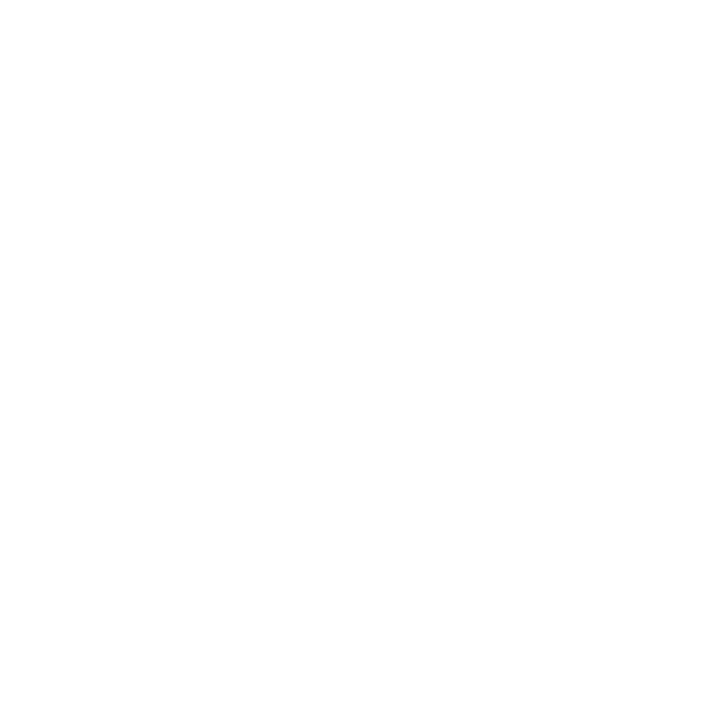
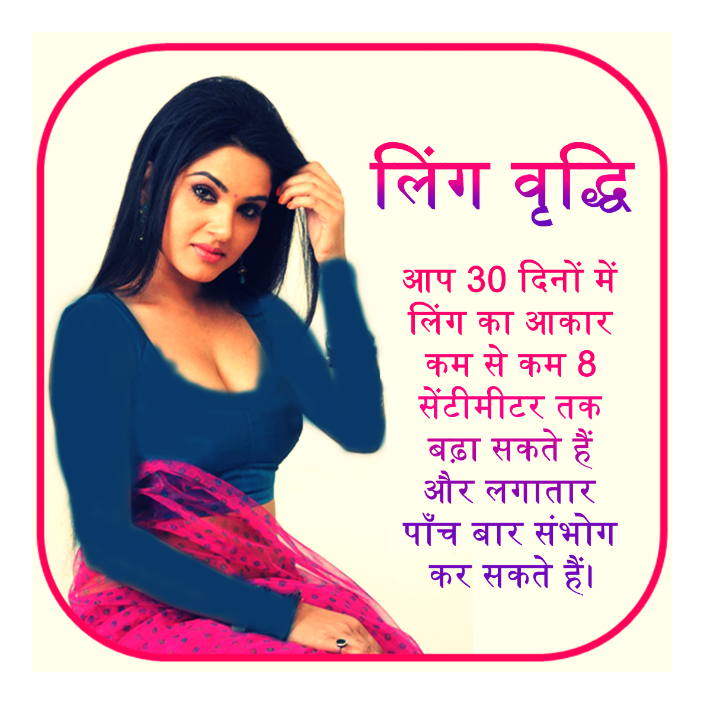
Before and after one commit to Fishers-blog1212/018, a plain HTML site: page blog.html in a window 1280 px wide. Shown: the whole page, without its empty margins (288-991 px from the left). Drawn offline with Linux system fonts and the light colour scheme.

Commit message:
Update blog.html

```diff
--- a/blog.html
+++ b/blog.html
@@ -27,7 +27,7 @@
 		    background-size: contain;
 		    background-repeat: no-repeat;
 		    background-position: center;
-		    background-image: url("120511.png");
+		    background-image: url("12120606.png");
 		}
 	</style>
 </head>
```
